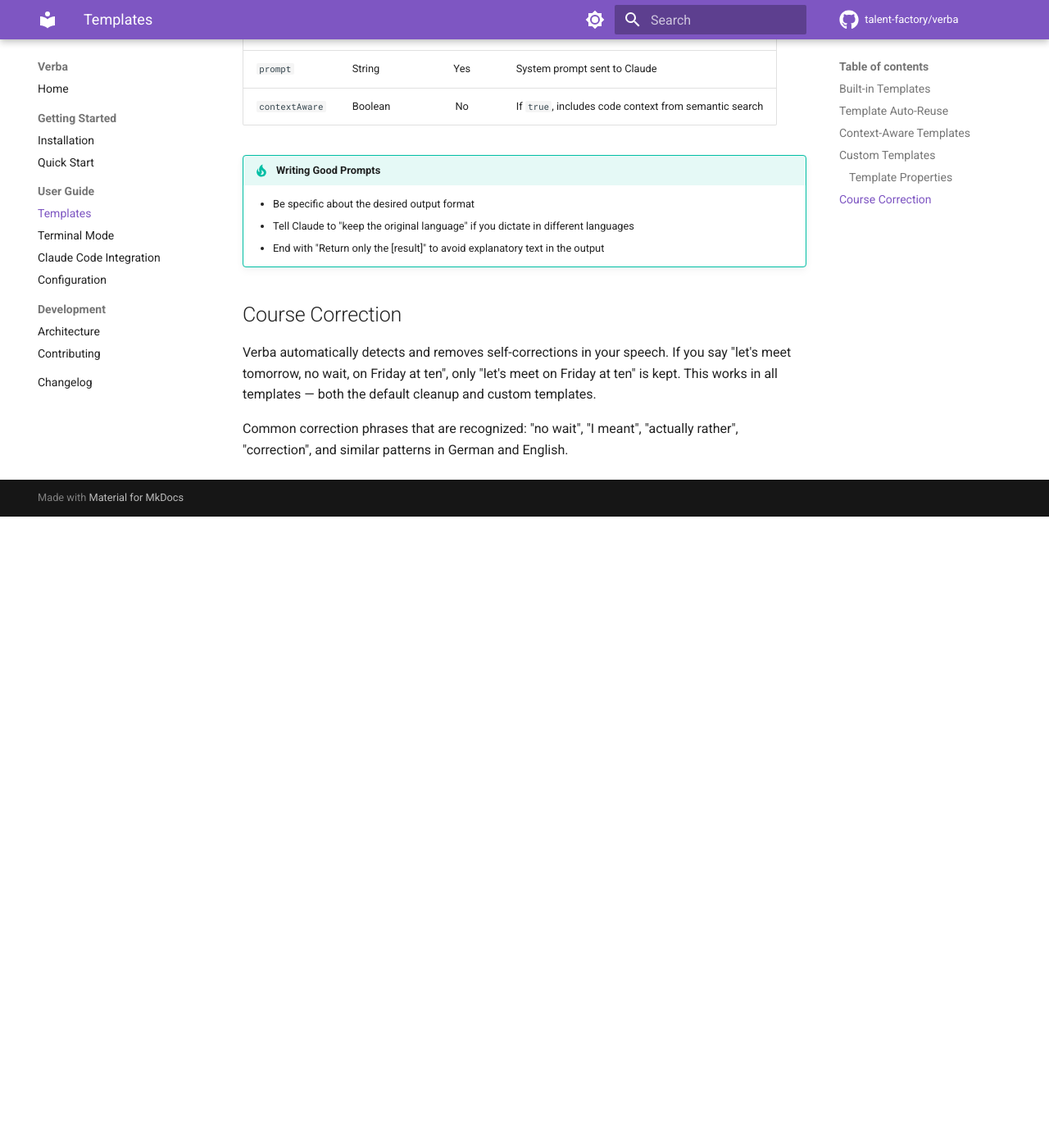
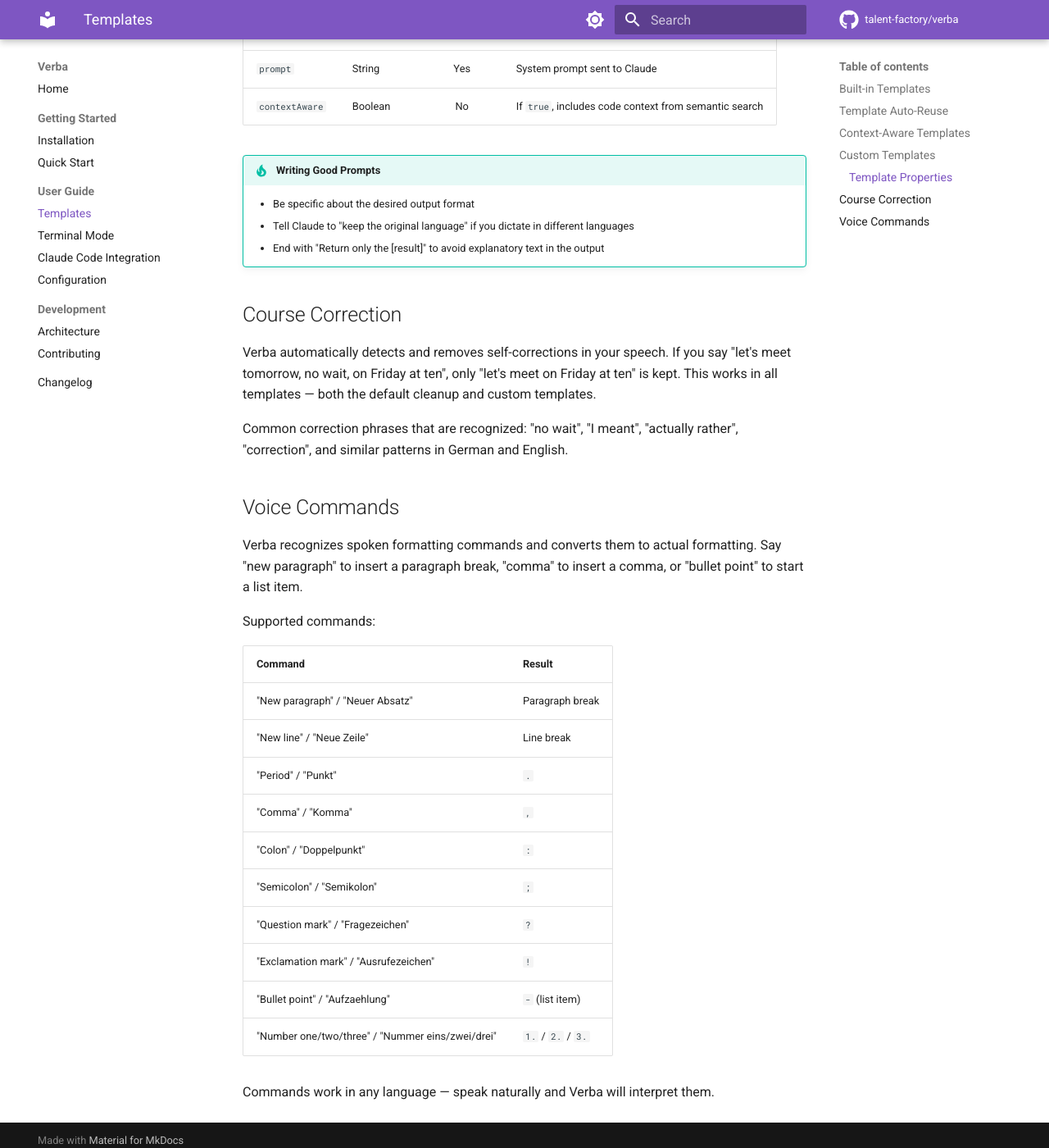
Before and after one commit to talent-factory/verba, an MkDocs documentation site: the page built from docs/guide/templates.md, in a window 1280 px wide and 1400 px high, scrolled down 2111 px. Shown: the whole window at 82% size. Built offline with MkDocs 1.6.1 and Material for MkDocs 9.7.7, drawn with Linux system fonts in a browser that asks for light colours; comment, search, counter and statistics services are not loaded; before the commit the page ends 2741 px from its top, so only the background shows below that.

Commit message:
📚 docs: Voice Commands in Dokumentation nachtragen
Aktualisiert CHANGELOG.md, README.md, CLAUDE.md und
docs/guide/templates.md mit dem neuen Voice Commands Feature.

```diff
--- a/docs/guide/templates.md
+++ b/docs/guide/templates.md
@@ -81,3 +81,24 @@
 Verba automatically detects and removes self-corrections in your speech. If you say "let's meet tomorrow, no wait, on Friday at ten", only "let's meet on Friday at ten" is kept. This works in all templates — both the default cleanup and custom templates.
 
 Common correction phrases that are recognized: "no wait", "I meant", "actually rather", "correction", and similar patterns in German and English.
+
+## Voice Commands
+
+Verba recognizes spoken formatting commands and converts them to actual formatting. Say "new paragraph" to insert a paragraph break, "comma" to insert a comma, or "bullet point" to start a list item.
+
+Supported commands:
+
+| Command | Result |
+|---------|--------|
+| "New paragraph" / "Neuer Absatz" | Paragraph break |
+| "New line" / "Neue Zeile" | Line break |
+| "Period" / "Punkt" | `.` |
+| "Comma" / "Komma" | `,` |
+| "Colon" / "Doppelpunkt" | `:` |
+| "Semicolon" / "Semikolon" | `;` |
+| "Question mark" / "Fragezeichen" | `?` |
+| "Exclamation mark" / "Ausrufezeichen" | `!` |
+| "Bullet point" / "Aufzaehlung" | `- ` (list item) |
+| "Number one/two/three" / "Nummer eins/zwei/drei" | `1. ` / `2. ` / `3. ` |
+
+Commands work in any language — speak naturally and Verba will interpret them.
```
Also changed, not shown: CHANGELOG.md (+1 -0 lines), CLAUDE.md (+1 -0 lines), README.md (+1 -0 lines).
